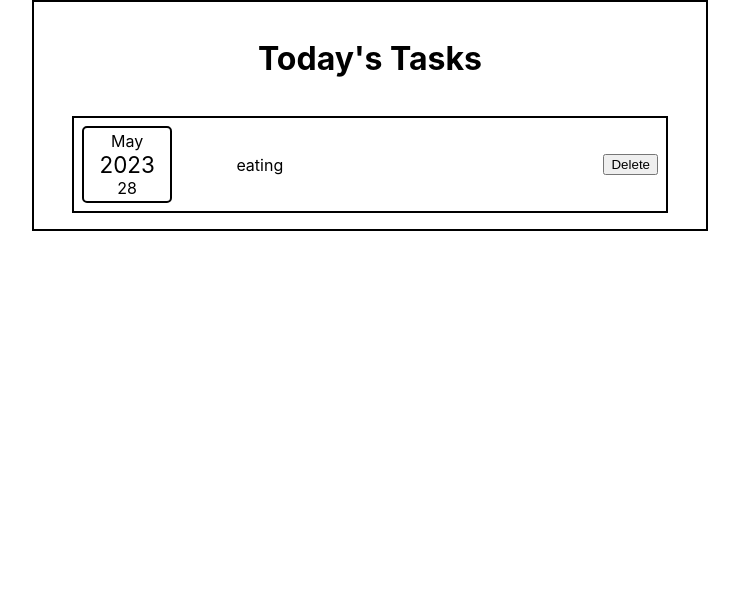
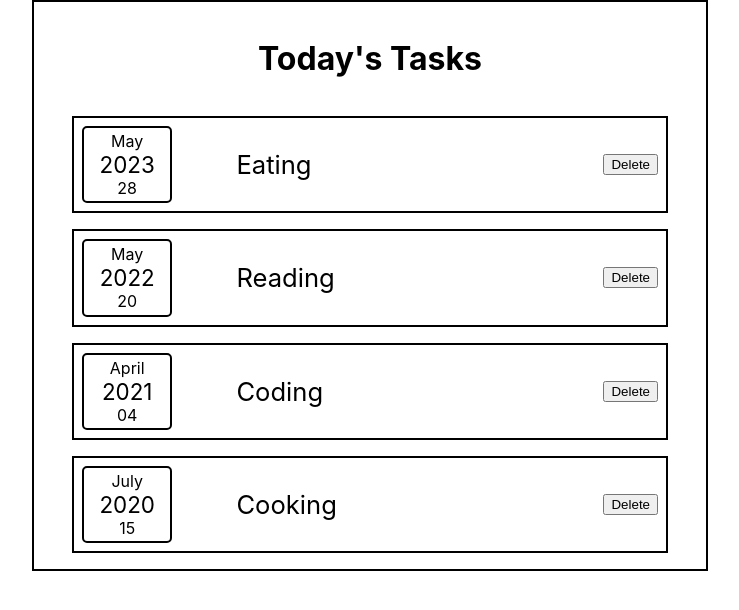
Before and after one commit to Abbbeen/react_to-do, a React (Create React App) app: page / in a window 1280 px wide. Shown: the top 610 px of the page, without its empty margins (270-1009 px from the left). Built offline with nearby package versions, Linux system fonts and the light colour scheme.

Commit message:
get into the form

```diff
--- a/src/App.js
+++ b/src/App.js
@@ -4,8 +4,9 @@ import "./App.css";
 function App() {
   const data = [
     { id: 1, date: new Date(2023,4,28), title: "eating" },
-    { id: 1, date: new Date(), title: "reading" },
-    { id: 1, date: new Date(), title: "reading" },
+    { id: 1, date: new Date(2022,4,20), title: "reading" },
+    { id: 1, date: new Date(2021,3,4), title: "coding" },
+    { id: 1, date: new Date(2020,6,15), title: "cooking" },
   ];
   return (
     <div className="App">
--- a/src/Components/ItemContainer.js
+++ b/src/Components/ItemContainer.js
@@ -6,9 +6,9 @@ function ItemContainer(props) {
     <div className="main-item">
       <h1 className="main-title">Today's Tasks</h1>
       <ItemLists item={props.itemData[0]}/>
-      {/* <ItemLists />
-      <ItemLists />
-      <ItemLists /> */}
+      <ItemLists  item={props.itemData[1]} />
+      <ItemLists item={props.itemData[2]} />
+      <ItemLists item={props.itemData[3]} />
     </div>
   );
 }
--- a/src/Components/ItemLists.css
+++ b/src/Components/ItemLists.css
@@ -13,3 +13,7 @@
     gap:4rem;
 
 }
+.item-title {
+    font-size:1.6rem;
+    text-transform: capitalize;
+}
```
Also changed, not shown: src/Components/AddForm.css (added), src/Components/AddForm.js (added), src/Components/NewItem.css (added), src/Components/NewItem.js (added).
